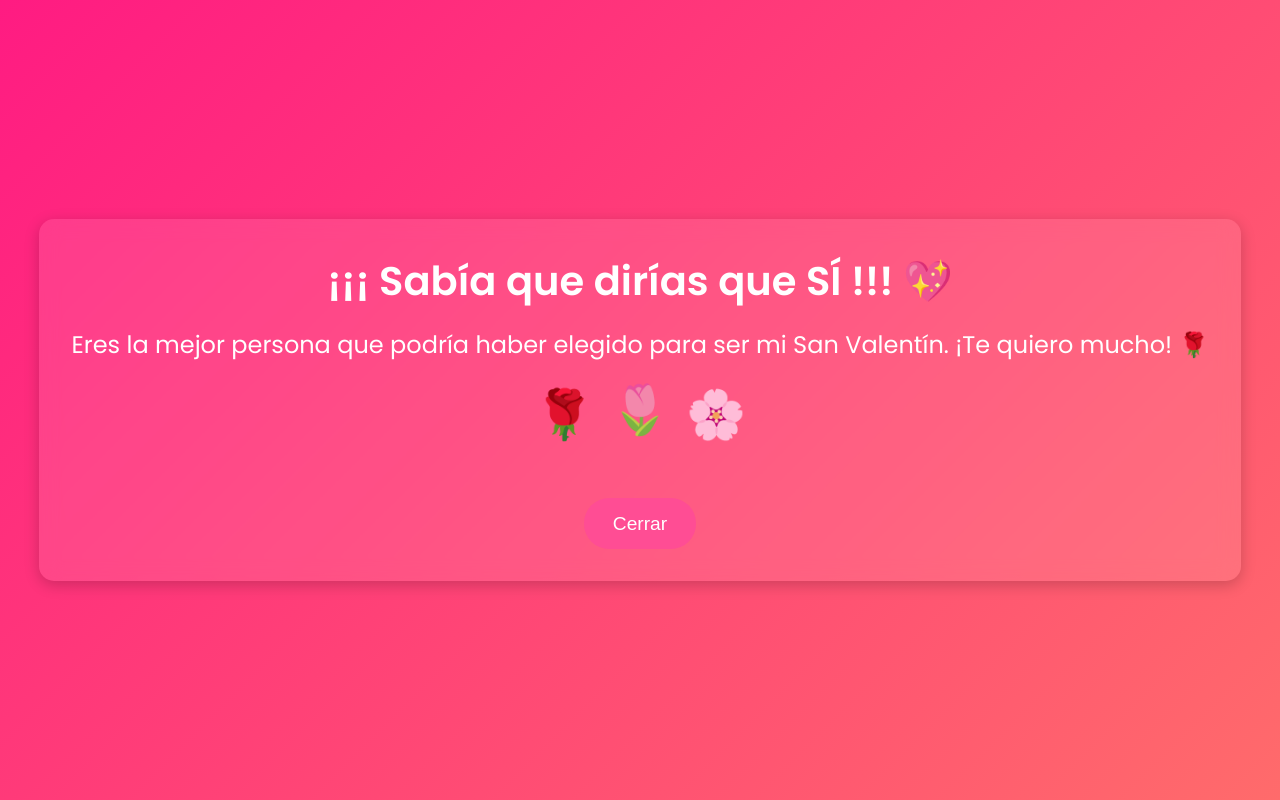
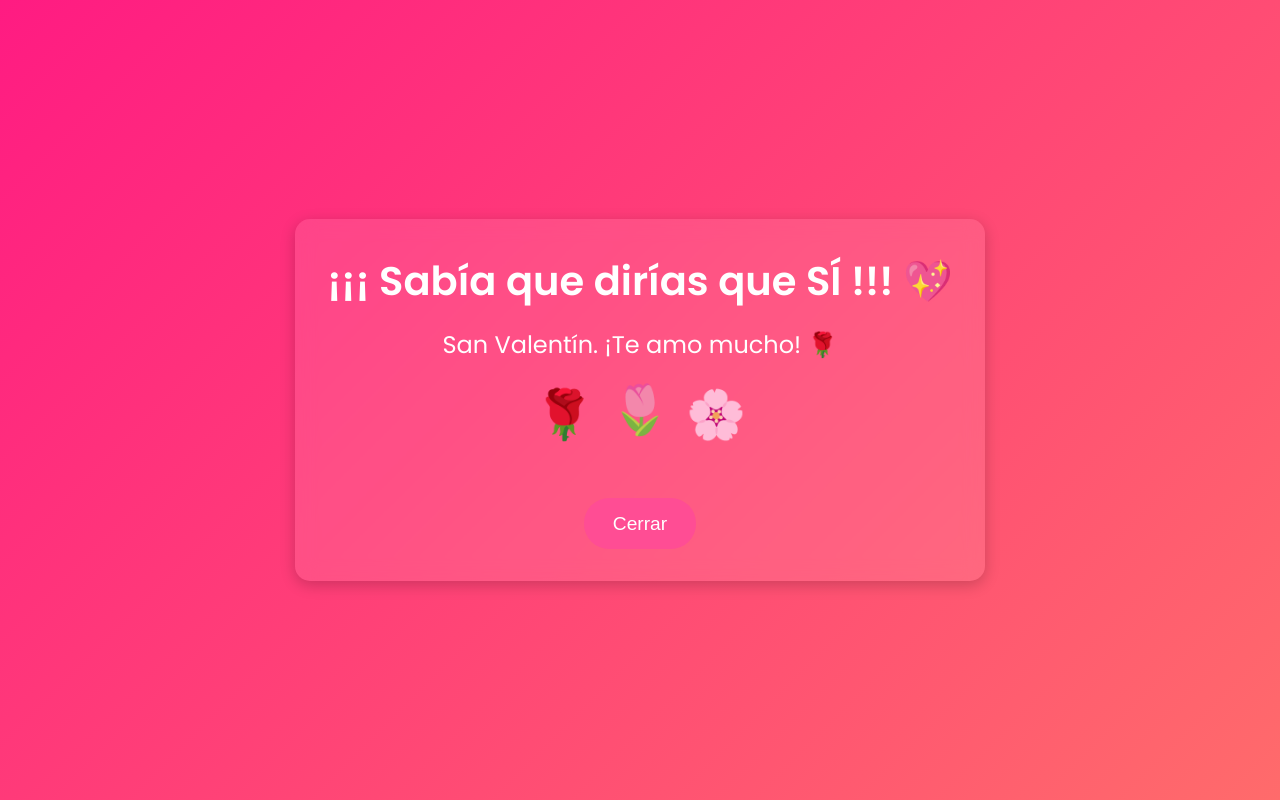
Before and after one commit to Andrea29-18/SanValetin, a plain HTML site: page respuesta.html in a window 1280 px wide. Drawn offline with Linux system fonts and the light colour scheme.

Commit message:
feat:Cambio

```diff
--- a/respuesta.html
+++ b/respuesta.html
@@ -11,7 +11,7 @@
 <body>
     <div class="contenedor">
         <h1>¡¡¡ Sabía que dirías que <b>SÍ</b> !!! 💖</h1>
-        <p>Eres la mejor persona que podría haber elegido para ser mi San Valentín. ¡Te quiero mucho! 🌹</p>
+        <p> San Valentín. ¡Te amo mucho! 🌹</p>
         <div class="flores">
             <div class="flor">🌹</div>
             <div class="flor">🌷</div>
```
Also changed, not shown: estilos.css (line endings or trailing spaces).
